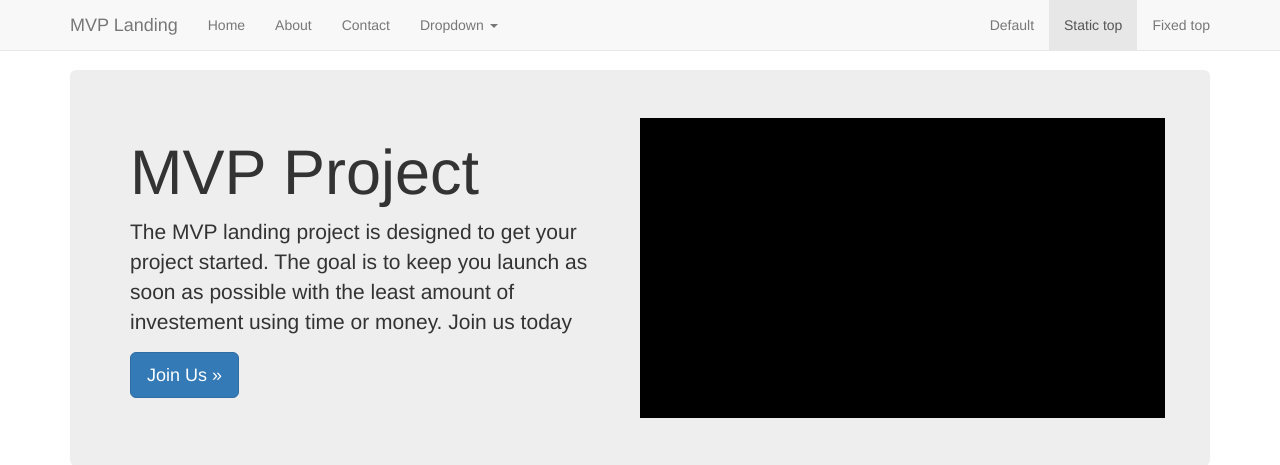
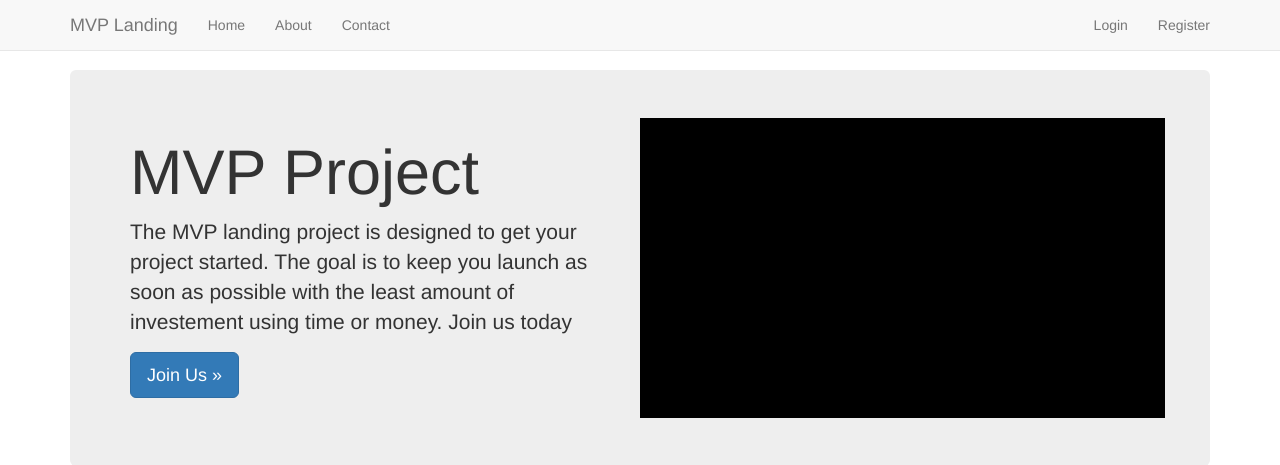
Before and after one commit to Savanand/mvp, a Django app: page / in a window 1280 px wide. Shown: the top 465 px of the page. Run offline with Django 3.2, Linux system fonts and the light colour scheme; some libraries are stand-ins or nearby versions.

Commit message:
Auth links in nav-bars updated for login/logout/register

```diff
--- a/templates/navbar.html
+++ b/templates/navbar.html
@@ -17,7 +17,7 @@
             <!-- you can pass url params with these url names above -->
             <li><a href="{% url 'about' %}">About</a></li>
             <li><a href="{% url 'contact' %}">Contact</a></li>
-            <li class="dropdown">
+            <!-- <li class="dropdown">
               <a href="#" class="dropdown-toggle" data-toggle="dropdown" role="button" aria-haspopup="true" aria-expanded="false">Dropdown <span class="caret"></span></a>
               <ul class="dropdown-menu">
                 <li><a href="#">Action</a></li>
@@ -28,12 +28,15 @@
                 <li><a href="#">Separated link</a></li>
                 <li><a href="#">One more separated link</a></li>
               </ul>
-            </li>
+            </li> -->
           </ul>
           <ul class="nav navbar-nav navbar-right">
-            <li><a href="../navbar/">Default</a></li>
-            <li class="active"><a href="./">Static top <span class="sr-only">(current)</span></a></li>
-            <li><a href="../navbar-fixed-top/">Fixed top</a></li>
+            {% if request.user.is_authenticated %}
+              <li><a href="{% url 'auth_logout' %}">Logout</a></li>
+            {% else %}
+              <li><a href="{% url 'auth_login' %}">Login</a></li>
+              <li><a href="{% url 'registration_register' %}">Register</a></li>
+            {% endif %}
           </ul>
         </div><!--/.nav-collapse -->
       </div>
```
Also changed, not shown: db.sqlite3.
